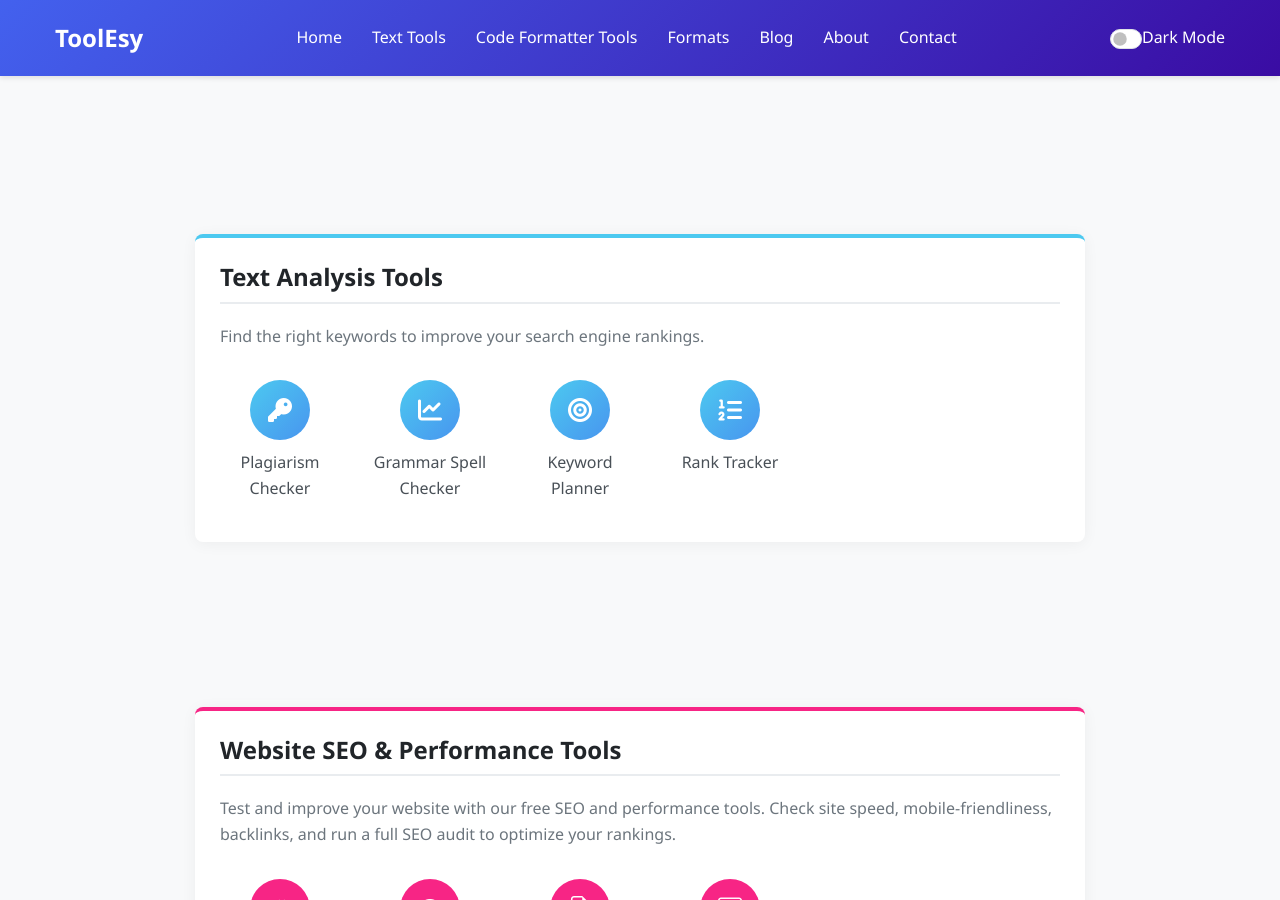
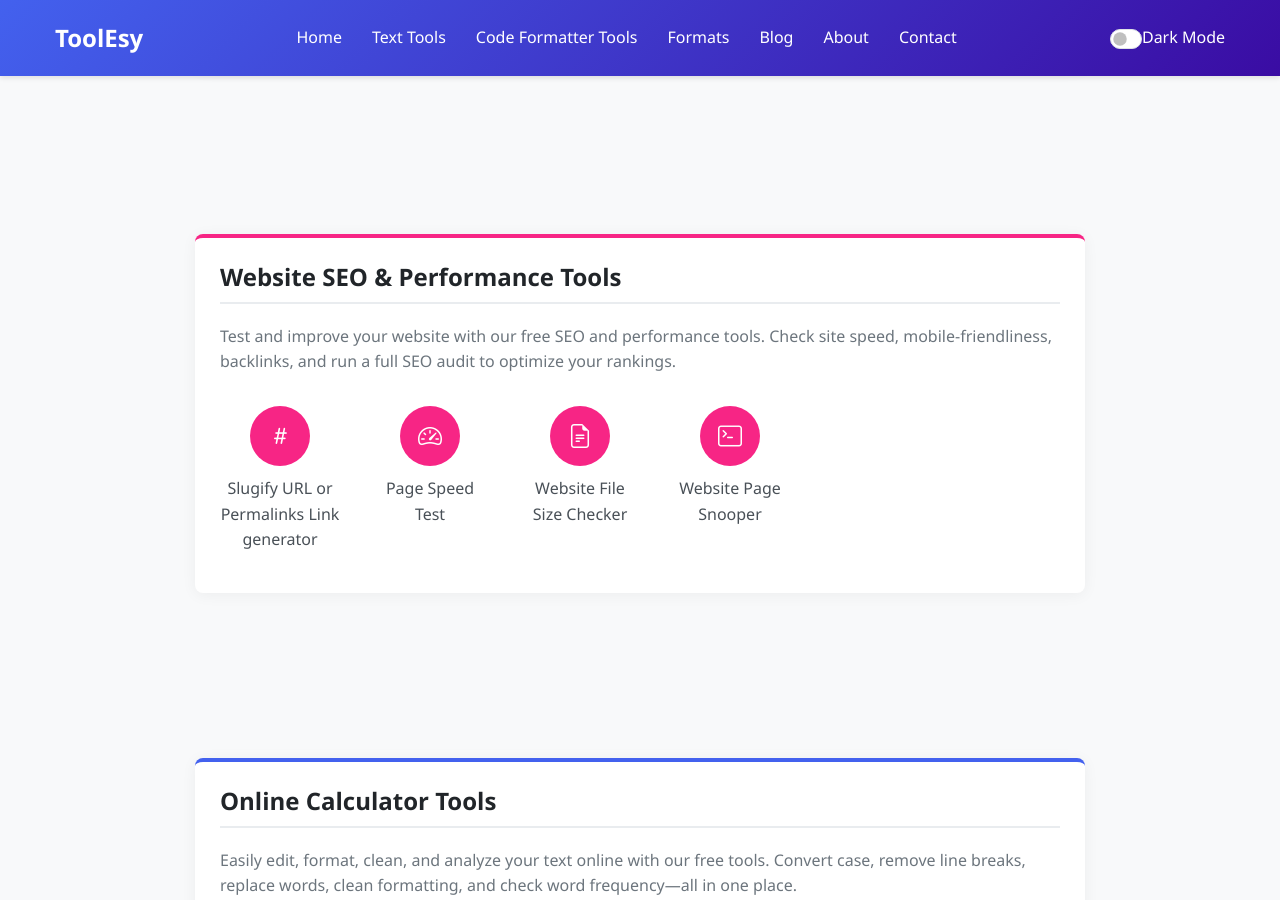
Before and after one commit to moloy900/toolesy, a Jekyll site: the page built from index.markdown, in a window 1280 px wide and 900 px high, scrolled down 2771 px. Built offline with Jekyll 4.4.1, drawn with Linux system fonts in a browser that asks for light colours.

```diff
--- a/_includes/main.html
+++ b/_includes/main.html
@@ -197,33 +197,6 @@
   </div>
 </div>
 <!-- Bottom Ad -->
-<div class=" ad-section" style="visibility:hidden;">
-  <div>Google Ad (Section)</div>
-</div>
-<!-- Keyword Tools Section -->
-<div class="content-box keyword-tools">
-  <h2 class="sub_headings">Text Analysis Tools</h2>
-  <p class="sub_text">Find the right keywords to improve your search engine rankings.</p>
-  <div class="tools-grid">
-    <a href="" class="icon_sty">
-      <div class="icon_placeholder"><i class="fas fa-key"></i></div>
-      <span>Plagiarism Checker</span>
-    </a>
-    <a href="" class="icon_sty">
-      <div class="icon_placeholder"><i class="fas fa-chart-line"></i></div>
-      <span>Grammar Spell Checker</span>
-    </a>
-    <a href="#" class="icon_sty">
-      <div class="icon_placeholder"><i class="fas fa-bullseye"></i></div>
-      <span>Keyword Planner</span>
-    </a>
-    <a href="#" class="icon_sty">
-      <div class="icon_placeholder"><i class="fas fa-list-ol"></i></div>
-      <span>Rank Tracker</span>
-    </a>
-  </div>
-</div>
-<!-- Bottom Ad -->
 <div class="ad-section" style="visibility:hidden;">
   <div>Google Ad (Section)</div>
 </div>
```
